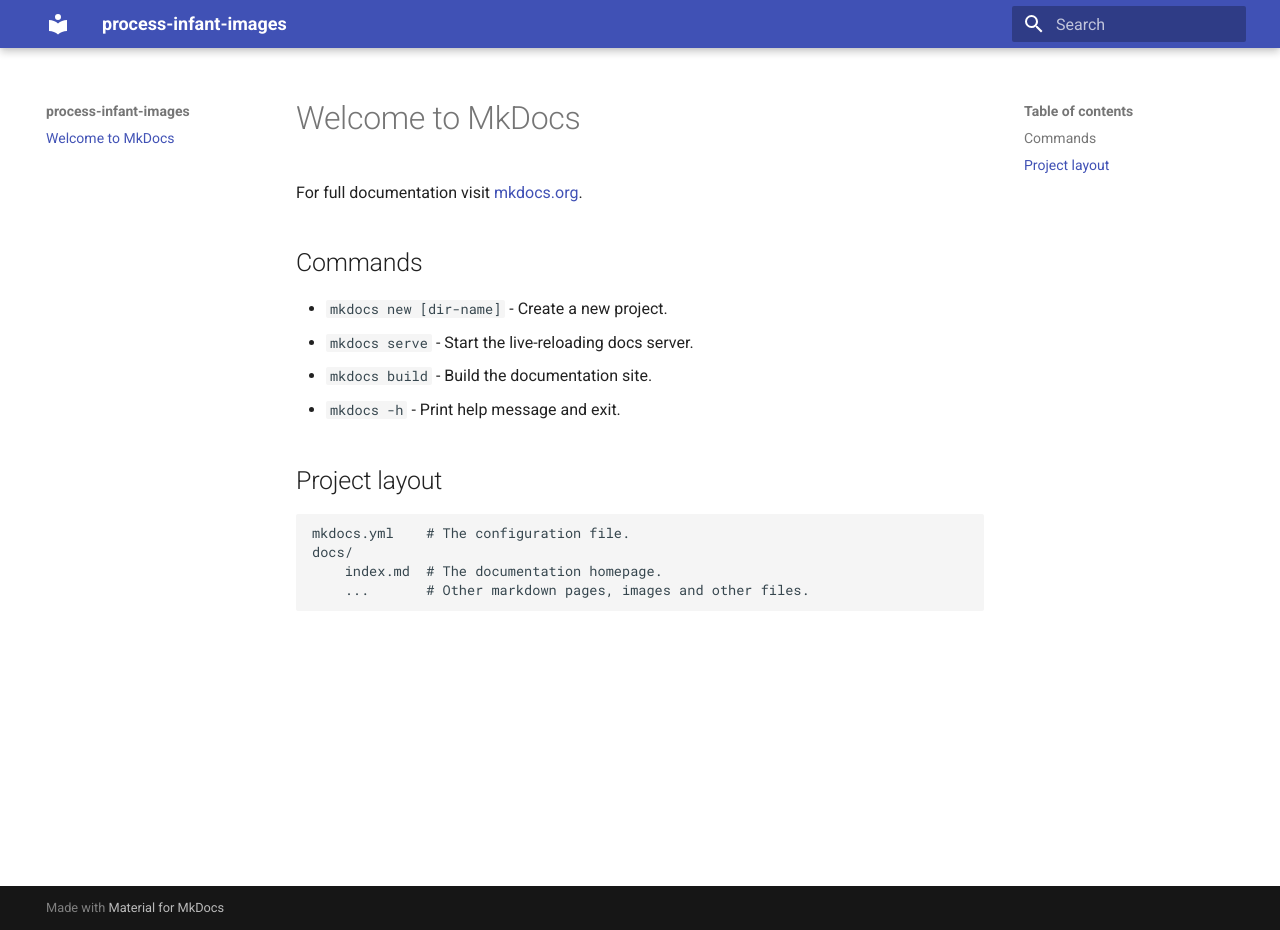
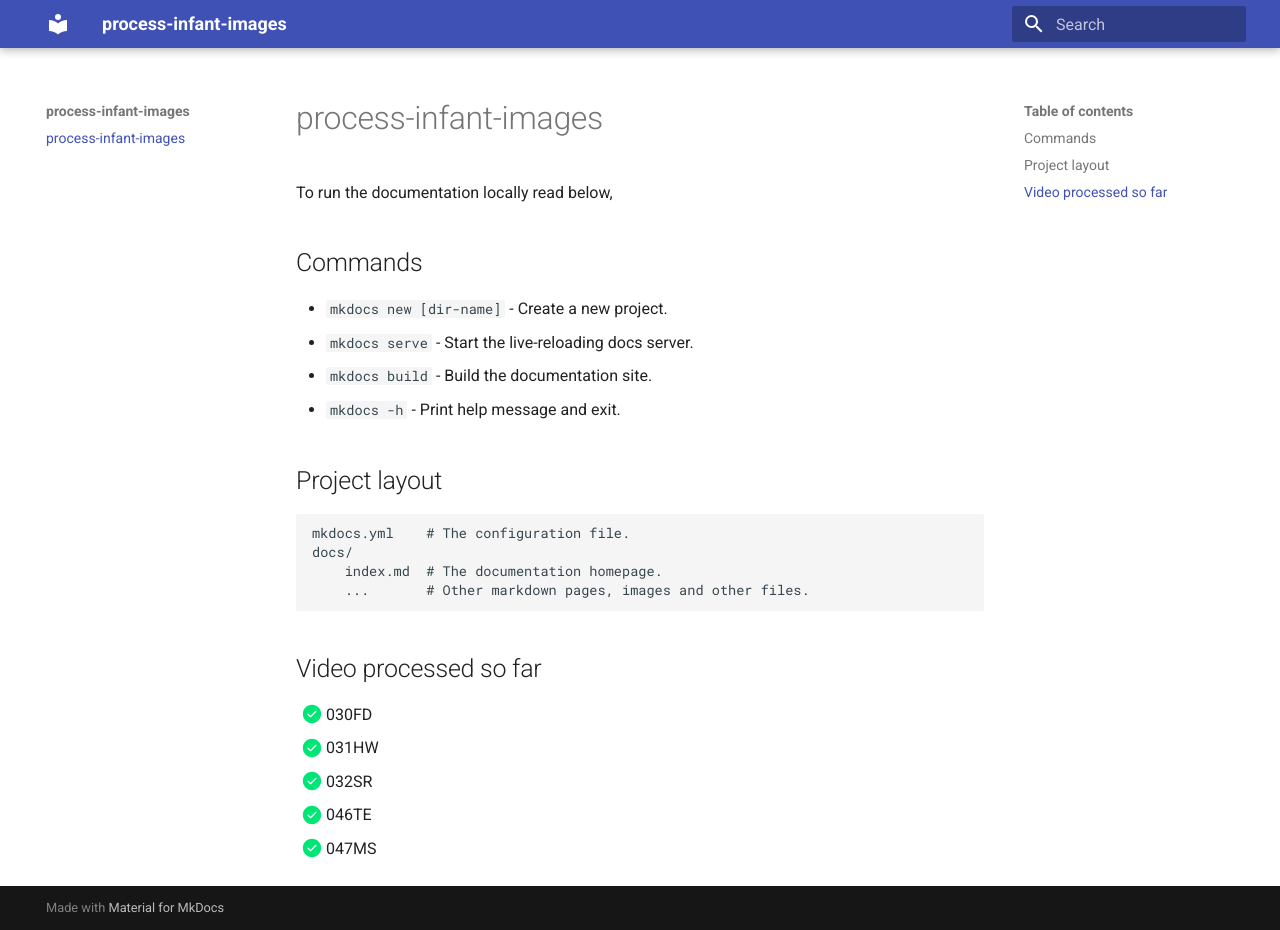
Before and after one commit to cogneuroai/process-infant-images, an MkDocs documentation site: the page built from docs/index.md, in a window 1280 px wide and 930 px high. Built offline with MkDocs 1.6.1 and Material for MkDocs 9.7.7, drawn with Linux system fonts in a browser that asks for light colours.

Commit message:
updates list of annotated videos

```diff
--- a/docs/index.md
+++ b/docs/index.md
@@ -1,6 +1,6 @@
-# Welcome to MkDocs
+# process-infant-images
 
-For full documentation visit [mkdocs.org](https://www.mkdocs.org).
+To run the documentation locally read below,
 
 ## Commands
 
@@ -15,3 +15,11 @@
     docs/
         index.md  # The documentation homepage.
         ...       # Other markdown pages, images and other files.
+
+## Video processed so far
+
+* [X] 030FD
+* [X] 031HW
+* [X] 032SR
+* [X] 046TE
+* [X] 047MS
```
